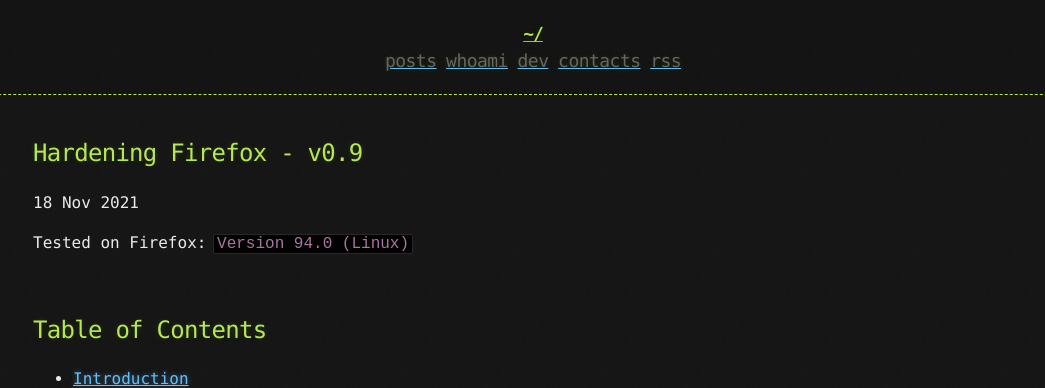
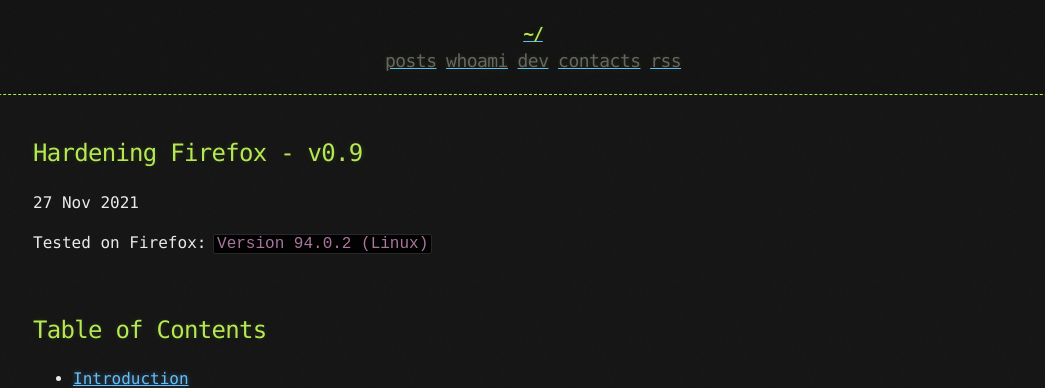
Before and after one commit to brainfucksec/brainfucksec.github.io, a Jekyll site: the page built from _posts/2021-10-03-hardening-firefox-2021.md, in a window 1280 px wide and 900 px high. Shown: the top 388 px of the window, without its empty margins (107-1152 px from the left). Built offline with Jekyll 4.4.1, drawn with Linux system fonts in a browser that asks for light colours.

Commit message:
Update  _posts/2021-10-03-hardening-firefox-2021.md

```diff
--- a/_posts/2021-10-03-hardening-firefox-2021.md
+++ b/_posts/2021-10-03-hardening-firefox-2021.md
@@ -1,10 +1,10 @@
 ---
 layout: post
 title: "Hardening Firefox - v0.9"
-date: 2021-11-18
+date: 2021-11-27
 ---
 
-Tested on Firefox: `Version 94.0 (Linux)`
+Tested on Firefox: `Version 94.0.2 (Linux)`
 
 <br>
 
```
